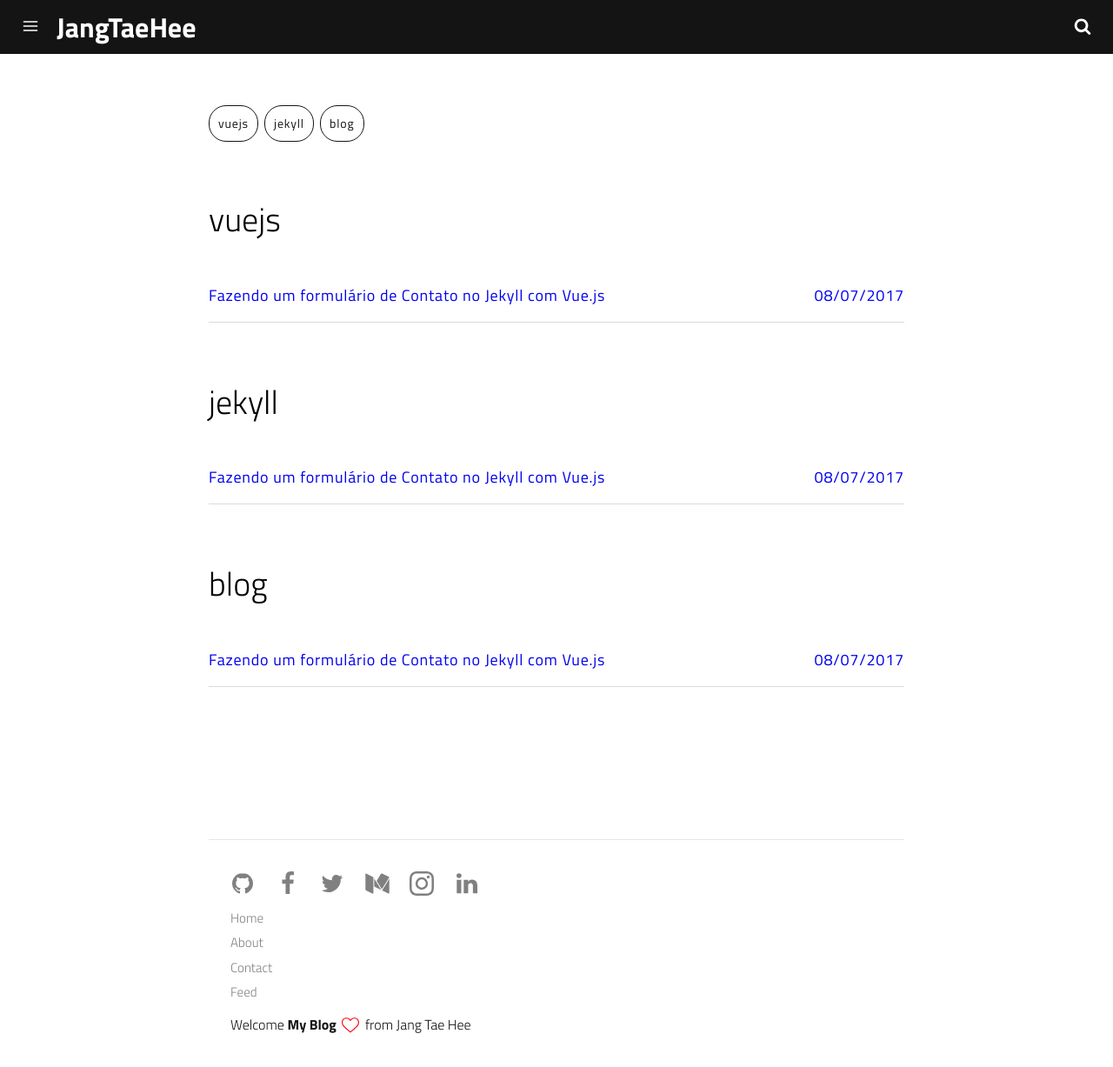
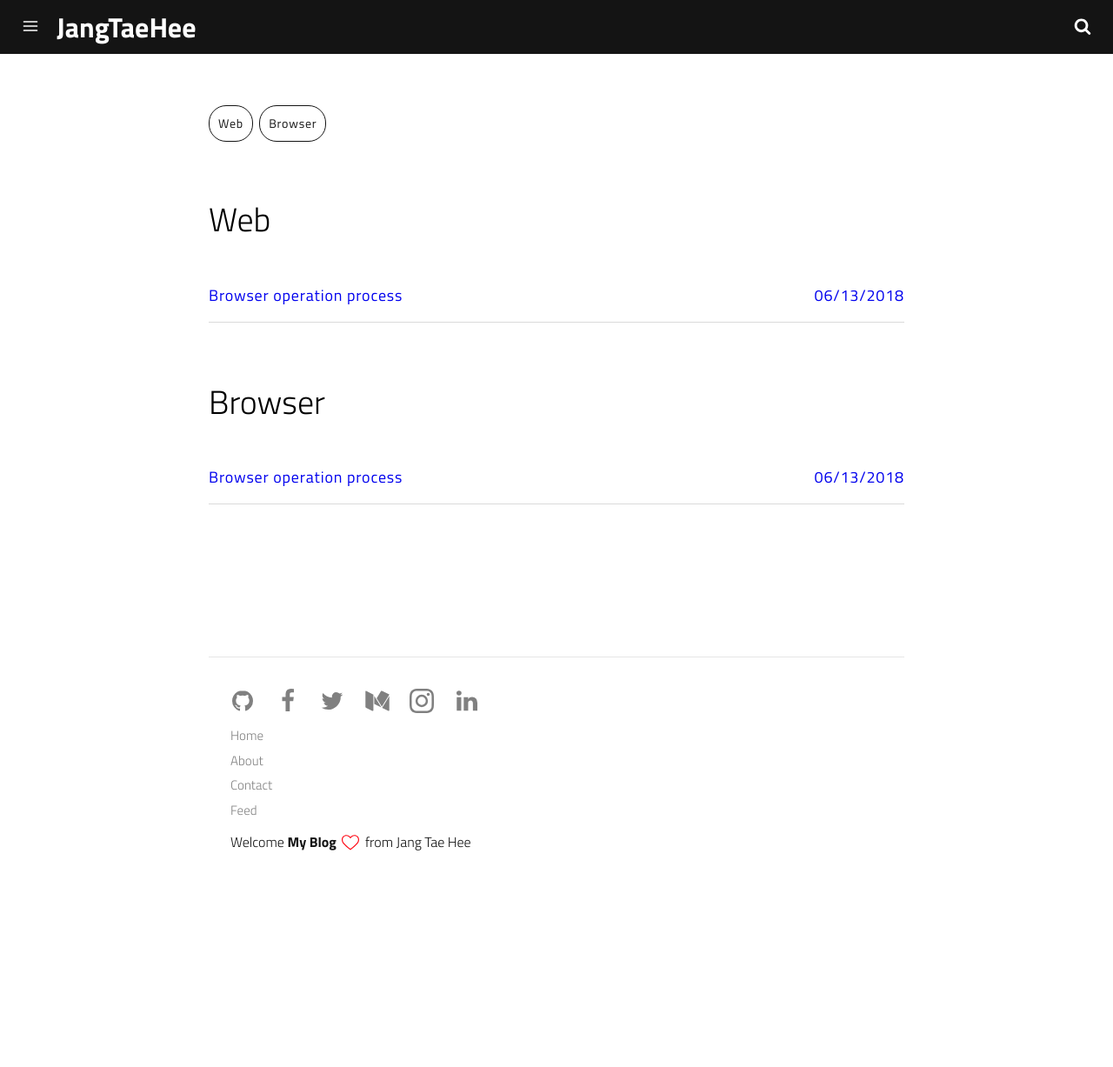
Before and after one commit to JangTaeHee/JangTaeHee.github.io, a Jekyll site: the page built from tags.html, in a window 1280 px wide and 1227 px high. Shown: the whole window at 87% size. Built offline with Jekyll 4.4.1, drawn with Linux system fonts in a browser that asks for light colours; part of the change alters nothing that is shown.

````diff
--- a/_posts/2018-06-13-Browser operation process.md
+++ b/_posts/2018-06-13-Browser operation process.md
@@ -1,130 +1,13 @@
 ---
 layout: post
-title: "Fazendo um formulário de Contato no Jekyll com Vue.js"
-date: 2017-08-07 23:04:08
+title: "Browser operation process"
+date: 2018-06-13 16:04:08
 image: 'http://res.cloudinary.com/dm7h7e8xj/image/upload/c_scale,w_760/v1502208952/contact-post_gnaojy.png'
-description: Lorem ipsum dolor sit amet, consectetur adipisicing elit.
-category: 'tutorial'
+description: Understand how your browser works.
+category: 'Web'
 tags:
-- vuejs
-- jekyll
-- blog
-twitter_text: Lorem ipsum dolor sit amet, consectetur adipisicing elit.
-introduction: Lorem ipsum dolor sit amet, consectetur adipisicing elit, sed do eiusmod tempor incididunt ut labore et dolore magna aliqua.
+- Web
+- Browser
+twitter_text: Understand how your browser works.
+introduction: Understand how your browser works.
 ---
-
-Cas sociis natoque penatibus et magnis <a href="#">dis parturient montes</a>, nascetur ridiculus mus. *Aenean eu leo quam.* Pellentesque ornare sem lacinia quam venenatis vestibulum. Sed posuere consectetur est at lobortis. Cras mattis consectetur purus sit amet fermentum.
-
-> Curabitur blandit tempus porttitor. Nullam quis risus eget urna mollis ornare vel eu leo. Nullam id dolor id nibh ultricies vehicula ut id elit.
-
-Etiam porta **sem malesuada magna** mollis euismod. Cras mattis consectetur purus sit amet fermentum. Aenean lacinia bibendum nulla sed consectetur.
-
-## Inline HTML elements
-
-HTML defines a long list of available inline tags, a complete list of which can be found on the [Mozilla Developer Network](https://developer.mozilla.org/en-US/docs/Web/HTML/Element).
-
-- **To bold text**, use `<strong>`.
-- *To italicize text*, use `<em>`.
-- Abbreviations, like <abbr title="HyperText Markup Langage">HTML</abbr> should use `<abbr>`, with an optional `title` attribute for the full phrase.
-- Citations, like <cite>&mdash; Thiago Rossener</cite>, should use `<cite>`.
-- <del>Deleted</del> text should use `<del>` and <ins>inserted</ins> text should use `<ins>`.
-- Superscript <sup>text</sup> uses `<sup>` and subscript <sub>text</sub> uses `<sub>`.
-
-Most of these elements are styled by browsers with few modifications on our part.
-
-# Heading 1
-
-## Heading 2
-
-### Heading 3
-
-#### Heading 4
-
-Vivamus sagittis lacus vel augue rutrum faucibus dolor auctor. Duis mollis, est non commodo luctus, nisi erat porttitor ligula, eget lacinia odio sem nec elit. Morbi leo risus, porta ac consectetur ac, vestibulum at eros.
-
-## Code
-
-Cum sociis natoque penatibus et magnis dis `code element` montes, nascetur ridiculus mus.
-
-```js
-// Example can be run directly in your JavaScript console
-
-// Create a function that takes two arguments and returns the sum of those arguments
-var adder = new Function("a", "b", "return a + b");
-
-// Call the function
-adder(2, 6);
-// > 8
-```
-
-Aenean lacinia bibendum nulla sed consectetur. Etiam porta sem malesuada magna mollis euismod. Fusce dapibus, tellus ac cursus commodo, tortor mauris condimentum nibh, ut fermentum massa.
-
-## Lists
-
-Cum sociis natoque penatibus et magnis dis parturient montes, nascetur ridiculus mus. Aenean lacinia bibendum nulla sed consectetur. Etiam porta sem malesuada magna mollis euismod. Fusce dapibus, tellus ac cursus commodo, tortor mauris condimentum nibh, ut fermentum massa justo sit amet risus.
-
-* Praesent commodo cursus magna, vel scelerisque nisl consectetur et.
-* Donec id elit non mi porta gravida at eget metus.
-* Nulla vitae elit libero, a pharetra augue.
-
-Donec ullamcorper nulla non metus auctor fringilla. Nulla vitae elit libero, a pharetra augue.
-
-1. Vestibulum id ligula porta felis euismod semper.
-2. Cum sociis natoque penatibus et magnis dis parturient montes, nascetur ridiculus mus.
-3. Maecenas sed diam eget risus varius blandit sit amet non magna.
-
-Cras mattis consectetur purus sit amet fermentum. Sed posuere consectetur est at lobortis.
-
-Integer posuere erat a ante venenatis dapibus posuere velit aliquet. Morbi leo risus, porta ac consectetur ac, vestibulum at eros. Nullam quis risus eget urna mollis ornare vel eu leo.
-
-## Images
-
-Quisque consequat sapien eget quam rhoncus, sit amet laoreet diam tempus. Aliquam aliquam metus erat, a pulvinar turpis suscipit at.
-
-![placeholder](https://placehold.it/800x400 "Large example image")
-![placeholder](https://placehold.it/400x200 "Medium example image")
-![placeholder](https://placehold.it/200x200 "Small example image")
-
-## Tables
-
-Aenean lacinia bibendum nulla sed consectetur. Lorem ipsum dolor sit amet, consectetur adipiscing elit.
-
-<table>
-  <thead>
-    <tr>
-      <th>Name</th>
-      <th>Upvotes</th>
-      <th>Downvotes</th>
-    </tr>
-  </thead>
-  <tfoot>
-    <tr>
-      <td>Totals</td>
-      <td>21</td>
-      <td>23</td>
-    </tr>
-  </tfoot>
-  <tbody>
-    <tr>
-      <td>Alice</td>
-      <td>10</td>
-      <td>11</td>
-    </tr>
-    <tr>
-      <td>Bob</td>
-      <td>4</td>
-      <td>3</td>
-    </tr>
-    <tr>
-      <td>Charlie</td>
-      <td>7</td>
-      <td>9</td>
-    </tr>
-  </tbody>
-</table>
-
-Nullam id dolor id nibh ultricies vehicula ut id elit. Sed posuere consectetur est at lobortis. Nullam quis risus eget urna mollis ornare vel eu leo.
-
------
-
-Want to see something else added? <a href="https://github.com/poole/poole/issues/new">Open an issue.</a>
````
